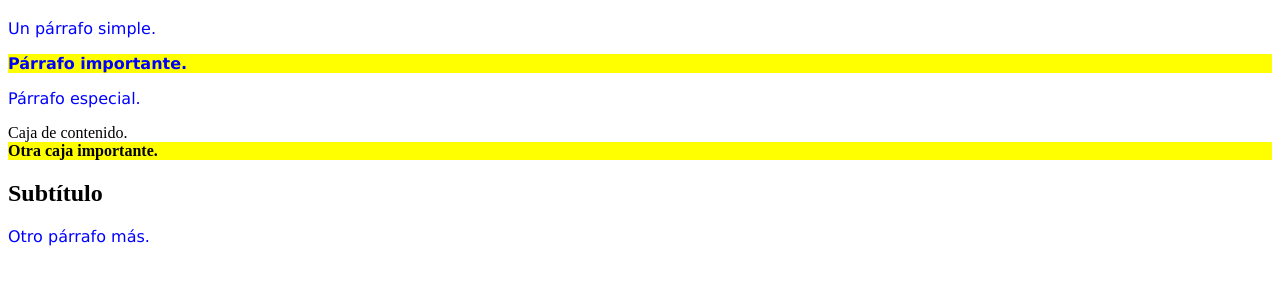
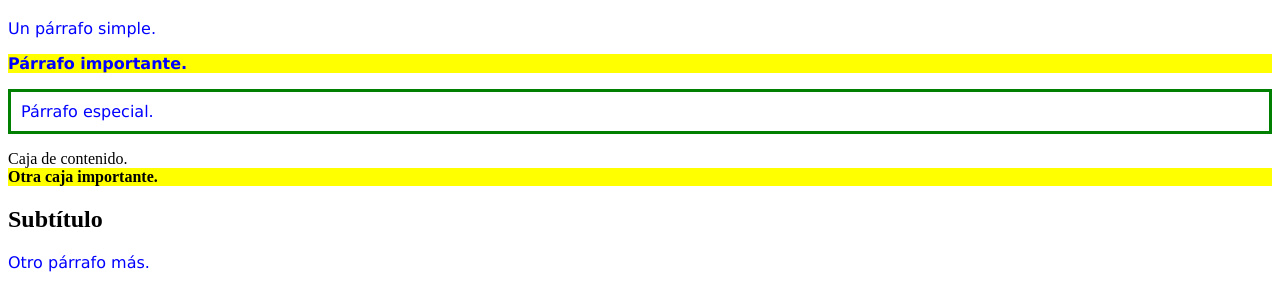
Before and after one commit to mceciliabasti/Actividad1CSS_Apellido, a plain HTML site: page index.html in a window 1280 px wide. Shown: the part 61-368 px from the top of the page. Drawn offline with Linux system fonts and the light colour scheme.

Commit message:
cree el id especial

```diff
--- a/style.css
+++ b/style.css
@@ -17,9 +17,9 @@ clase importante. */
 /* 3. Agrega un borde verde sólido de 3 píxeles y un padding de 10 píxeles al elemento
 con el ID especial. */
 
-COMPLETAR {
-    COMPLETAR: 3px solid green;
-    COMPLETAR: COMPLETAR;
+#especial {
+    border: 3px solid green;
+    padding: 10px;
 }
 
 /* 4. Establece un margen exterior de 10 píxeles y un margen interior de 5 píxeles para
```
